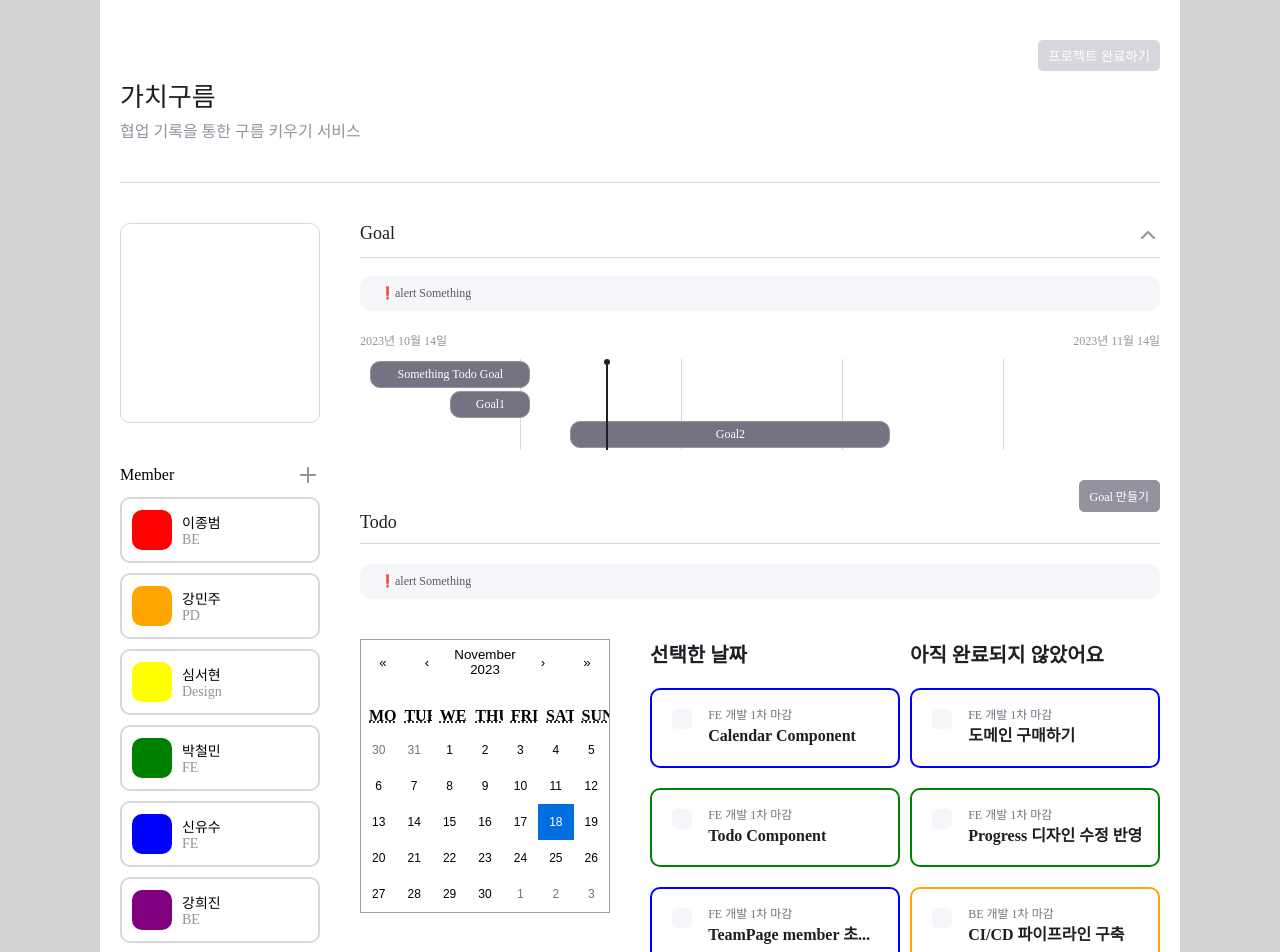
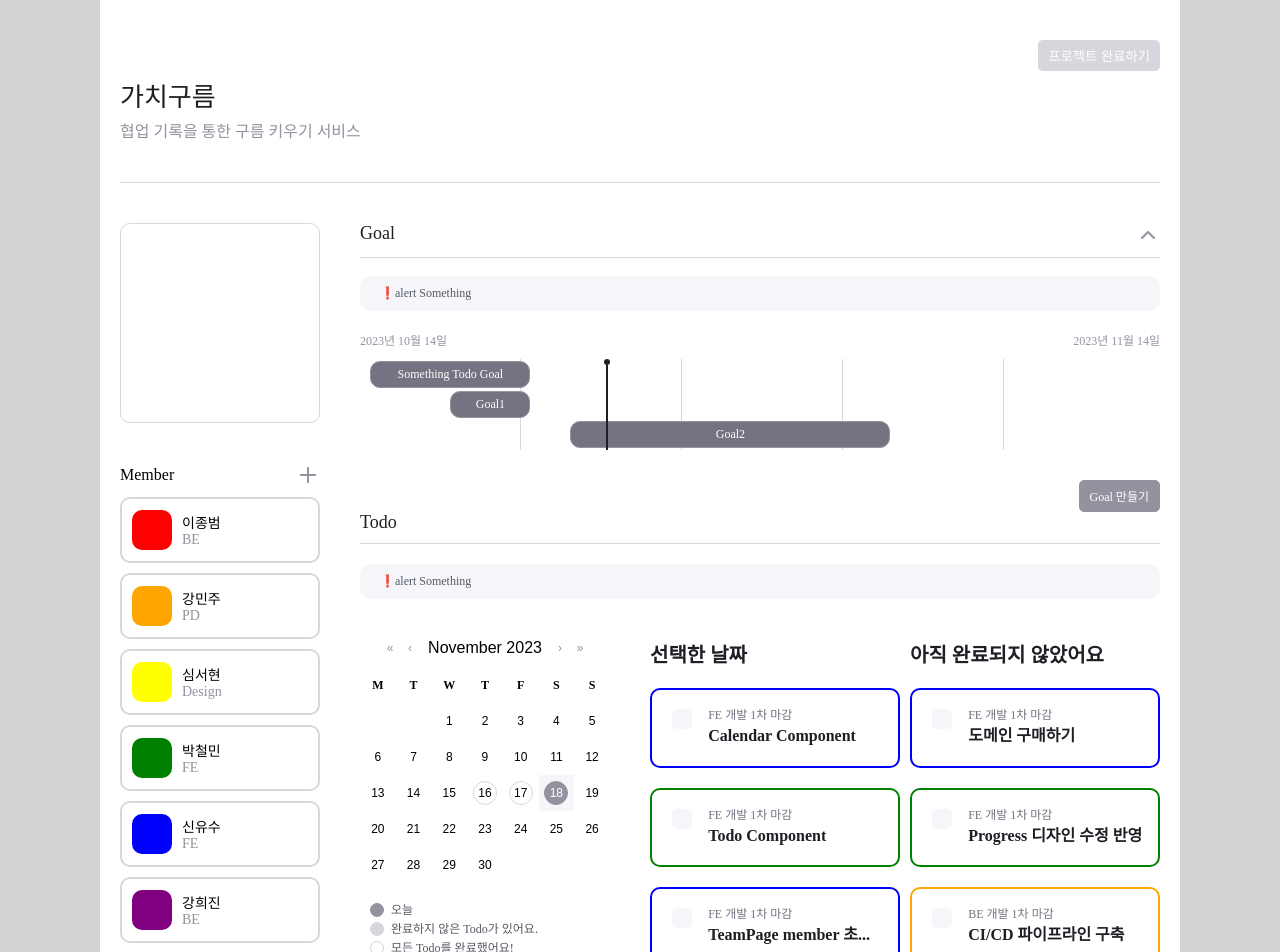
Before and after one commit to 9oormthon-univ/TEAM_12, a React (Vite) app: page /teamId/1 in a window 1280 px wide. Shown: the top 952 px of the page. Built offline with nearby package versions, Linux system fonts and the light colour scheme.

Commit message:
:lipstick: Style: Calendar Style 설정

```diff
--- a/src/components/teamCalendar/Calendar.css
+++ b/src/components/teamCalendar/Calendar.css
@@ -2,21 +2,6 @@
   width: 250px;
 
   background: white;
-  border: 1px solid #a0a096;
-}
-
-.react-calendar--doubleView {
-  width: 700px;
-}
-
-.react-calendar--doubleView .react-calendar__viewContainer {
-  display: flex;
-  margin: -0.5em;
-}
-
-.react-calendar--doubleView .react-calendar__viewContainer > * {
-  width: 50%;
-  margin: 0.5em;
 }
 
 .react-calendar,
@@ -38,15 +23,22 @@
   cursor: pointer;
 }
 
+/* ---- 년도, 월 선택 바 ---- */
 .react-calendar__navigation {
   display: flex;
-  height: 44px;
-  margin-bottom: 1em;
+  margin: 0px 20px;
+  margin-bottom: 10px;
 }
 
 .react-calendar__navigation button {
-  min-width: 44px;
   background: none;
+  min-width: 20px;
+  font-size: 12px;
+  color: #9393a0;
+}
+.react-calendar__navigation__label__labelText--from {
+  color: black;
+  font-size: 16px;
 }
 
 .react-calendar__navigation button:disabled {
@@ -58,6 +50,7 @@
   background-color: #e6e6e6;
 }
 
+/* ---- 요일 ---- */
 .react-calendar__month-view__weekdays {
   text-align: center;
   text-transform: uppercase;
@@ -67,17 +60,15 @@
 }
 
 .react-calendar__month-view__weekdays__weekday {
-  padding: 0.5em;
+  height: 36px;
+  display: flex;
+  justify-self: center;
+  align-items: center;
+  font-size: 12px;
 }
-
-.react-calendar__month-view__weekNumbers .react-calendar__tile {
-}
-
-.react-calendar__month-view__days__day--weekend {
-}
-
-.react-calendar__month-view__days__day--neighboringMonth {
-  color: #757575;
+.react-calendar__month-view__weekdays__weekday > abbr {
+  width: 36px;
+  text-decoration: none;
 }
 
 .react-calendar__year-view .react-calendar__tile,
@@ -95,43 +86,119 @@
   font-size: 12px;
 }
 
+.react-calendar--selectRange .react-calendar__tile--hover abbr {
+  background-color: #e6e6e6;
+}
+
+/* ---- 일 버튼 ---- */
+.react-calendar__month-view__days__day {
+  position: relative;
+  width: 36px;
+  height: 36px;
+}
+
+.react-calendar__month-view__days__day > abbr {
+  width: 24px;
+  height: 24px;
+  position: absolute;
+  transform: translate3d(-50%, -50%, 0);
+  top: 50%;
+  left: 50%;
+  z-index: 2;
+  display: flex;
+  justify-content: center;
+  align-items: center;
+}
+
+.calendar-isComplete {
+  position: absolute;
+  transform: translate3d(-50%, -50%, 0);
+  top: 50%;
+  left: 50%;
+  z-index: 1;
+
+  width: 24px;
+  height: 24px;
+  border-radius: 50%;
+  border: 1px solid;
+  border-color: #d6d6dd;
+}
+
+.calendar-isNotComplete {
+  position: absolute;
+  transform: translate3d(-50%, -50%, 0);
+  top: 50%;
+  left: 50%;
+  z-index: 1;
+
+  width: 24px;
+  height: 24px;
+  border-radius: 50%;
+  border: 1px solid;
+  border-color: #d6d6dd;
+  background-color: #d6d6dd;
+}
+
+/* ---- 선택했을경우 ---- */
+
+/* 네비게이션 */
+.react-calendar__navigation button:disabled {
+  background-color: #f4f6fa;
+}
+
+.react-calendar__navigation button:enabled:hover,
+.react-calendar__navigation button:enabled:focus {
+  background-color: #f4f6fa;
+}
+
+/* 캘린더 */
+
 .react-calendar__tile:disabled {
-  background-color: #f0f0f0;
+  background-color: #f4f6fa;
 }
 
 .react-calendar__tile:enabled:hover,
 .react-calendar__tile:enabled:focus {
-  background-color: #e6e6e6;
+  background-color: #f4f6fa;
 }
 
-.react-calendar__tile--now {
-  background: #ffff76;
+/*--- 오늘 날짜 ---*/
+
+/* 년도, 월 */
+.react-calendar__decade-view__years__year.react-calendar__tile--now,
+.react-calendar__year-view__months__month.react-calendar__tile--now {
+  border: 1px solid;
+  border-color: #9393a0;
+}
+/* 일 */
+.react-calendar__tile--now.react-calendar__month-view__days__day.react-calendar__tile--now
+  abbr {
+  border-radius: 50%;
+  border: 1px solid;
+  border-color: #9393a0;
+  background-color: #9393a0;
+  color: white;
 }
 
 .react-calendar__tile--now:enabled:hover,
 .react-calendar__tile--now:enabled:focus {
-  background: #ffffa9;
+  background-color: #f4f6fa;
 }
 
-.react-calendar__tile--hasActive {
-  background: #76baff;
+.react-calendar__month-view__days__day.react-calendar__tile--hasActive abbr {
+  background-color: #f4f6fa;
 }
 
-.react-calendar__tile--hasActive:enabled:hover,
-.react-calendar__tile--hasActive:enabled:focus {
-  background: #a9d4ff;
+.react-calendar__month-view__days__day.react-calendar__tile--hasActive:enabled:hover,
+.react-calendar__month-view__days__day.react-calendar__tile--hasActive:enabled:focus {
+  background-color: #f4f6fa;
 }
 
-.react-calendar__tile--active {
-  background: #006edc;
-  color: white;
+.react-calendar__month-view__days__day.react-calendar__tile--active {
+  background-color: #f4f6fa;
 }
 
-.react-calendar__tile--active:enabled:hover,
-.react-calendar__tile--active:enabled:focus {
-  background: #1087ff;
+.react-calendar__month-view__days__day.react-calendar__tile--active:enabled:hover,
+.react-calendar__month-view__days__day.react-calendar__tile--active:enabled:focus {
+  background-color: #f4f6fa;
 }
-
-.react-calendar--selectRange .react-calendar__tile--hover {
-  background-color: #e6e6e6;
-}
--- a/src/components/teamCalendar/TeamCalendar.jsx
+++ b/src/components/teamCalendar/TeamCalendar.jsx
@@ -3,16 +3,67 @@ import Calendar from "react-calendar";
 import "./Calendar.css"; // css import
 import moment from "moment";
 
+import * as S from "./style";
+
 function TeamCalendar() {
+  const dayList = ["2023-11-16", "2023-11-17"];
+  const addContent = date => {
+    // 해당 날짜(하루)에 추가할 컨텐츠의 배열
+    const contents = [];
+
+    // date(각 날짜)가  리스트의 날짜와 일치하면 해당 컨텐츠(이모티콘) 추가
+    if (dayList.find(day => day === moment(date).format("YYYY-MM-DD"))) {
+      contents.push(<div>헉...</div>);
+    }
+    return <div>{contents}</div>; // 각 날짜마다 해당 요소가 들어감
+  };
+
+  const weekdaysFormat_w = ["S", "M", "T", "W", "T", "F", "S"];
   const [value, onChange] = useState(new Date());
   return (
     <div>
       <Calendar
         locale="en"
+        showNeighboringMonth={false}
         onChange={onChange}
         value={value}
-        formatDay={(locale, date) => moment(date).format("D")}
+        formatShortWeekday={(locale, date) =>
+          weekdaysFormat_w[moment(date).day()]
+        }
+        formatDay={(locale, date) => moment(date).format("D")} // 날'일' 제외하고 숫자만 보이도록 설정
+        tileContent={({ date, view }) => {
+          // 날짜 타일에 컨텐츠 추가하기 (html 태그)
+          // 추가할 html 태그를 변수 초기화
+          let html = [];
+          // 현재 날짜가 post 작성한 날짜 배열에 있다면, 배경추가
+          if (dayList.find(x => x === moment(date).format("YYYY-MM-DD"))) {
+            html.push(<div className="calendar-isComplete"></div>);
+          }
+          // 다른 조건을 주어서 html.push 에 추가적인 html 태그를 적용할 수 있음.
+          return html;
+        }}
       />
+
+      <S.GuideWrapper>
+        <S.GuideContent>
+          <S.GuideColor
+            style={{ backgroundColor: "#9393A0", borderColor: "#9393A0" }}
+          />
+          오늘
+        </S.GuideContent>
+
+        <S.GuideContent>
+          <S.GuideColor
+            style={{ backgroundColor: "#D6D6DD", borderColor: "#D6D6DD" }}
+          />
+          완료하지 않은 Todo가 있어요.
+        </S.GuideContent>
+
+        <S.GuideContent>
+          <S.GuideColor style={{ borderColor: "#D6D6DD" }} />
+          모든 Todo를 완료했어요!
+        </S.GuideContent>
+      </S.GuideWrapper>
       {/* <div className="text-gray-500 mt-4">
         {moment(value).format("YYYY년 MM월 DD일")}
       </div> */}
--- a/src/components/teamCalendar/style.jsx
+++ b/src/components/teamCalendar/style.jsx
@@ -1 +1,25 @@
 import styled from "styled-components";
+
+export const GuideWrapper = styled.div`
+  display: flex;
+  flex-direction: column;
+  padding: 0px 10px;
+  padding-top: 20px;
+`;
+
+export const GuideContent = styled.div`
+  display: flex;
+  align-items: center;
+  font-size: 12px;
+  color: ${props => props.theme.colors.gray4};
+  margin-bottom: 5px;
+`;
+
+export const GuideColor = styled.div`
+  width: 14px;
+  height: 14px;
+  margin-right: 7px;
+
+  border-radius: 50%;
+  border: 1px solid;
+`;
```
